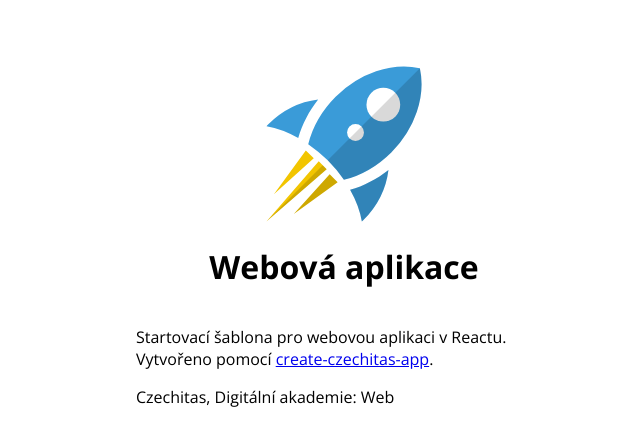
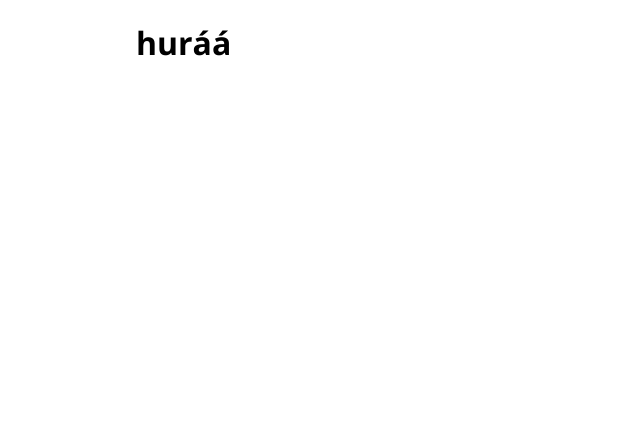
Before and after one commit to belikovasofie/o-projektu, a React app: page / in a window 1280 px wide. Shown: the top 446 px of the page, without its empty margins (296-936 px from the left). Built offline with nearby package versions, Linux system fonts and the light colour scheme.

Commit message:
první commit

```diff
--- a/src/index.jsx
+++ b/src/index.jsx
@@ -4,16 +4,7 @@ import './style.css';
 
 const App = () => (
   <div className="container">
-    <header>
-      <div className="logo"></div>
-      <h1>Webová aplikace</h1>
-    </header>
-    <main>
-      <p>Startovací šablona pro webovou aplikaci v Reactu. Vytvořeno pomocí <a href="https://www.npmjs.com/package/create-czechitas-app">create-czechitas-app</a>.</p>
-    </main>
-    <footer>
-      <p>Czechitas, Digitální akademie: Web</p>
-    </footer>
+    <h1>huráá</h1>
   </div>
 );
 
```
